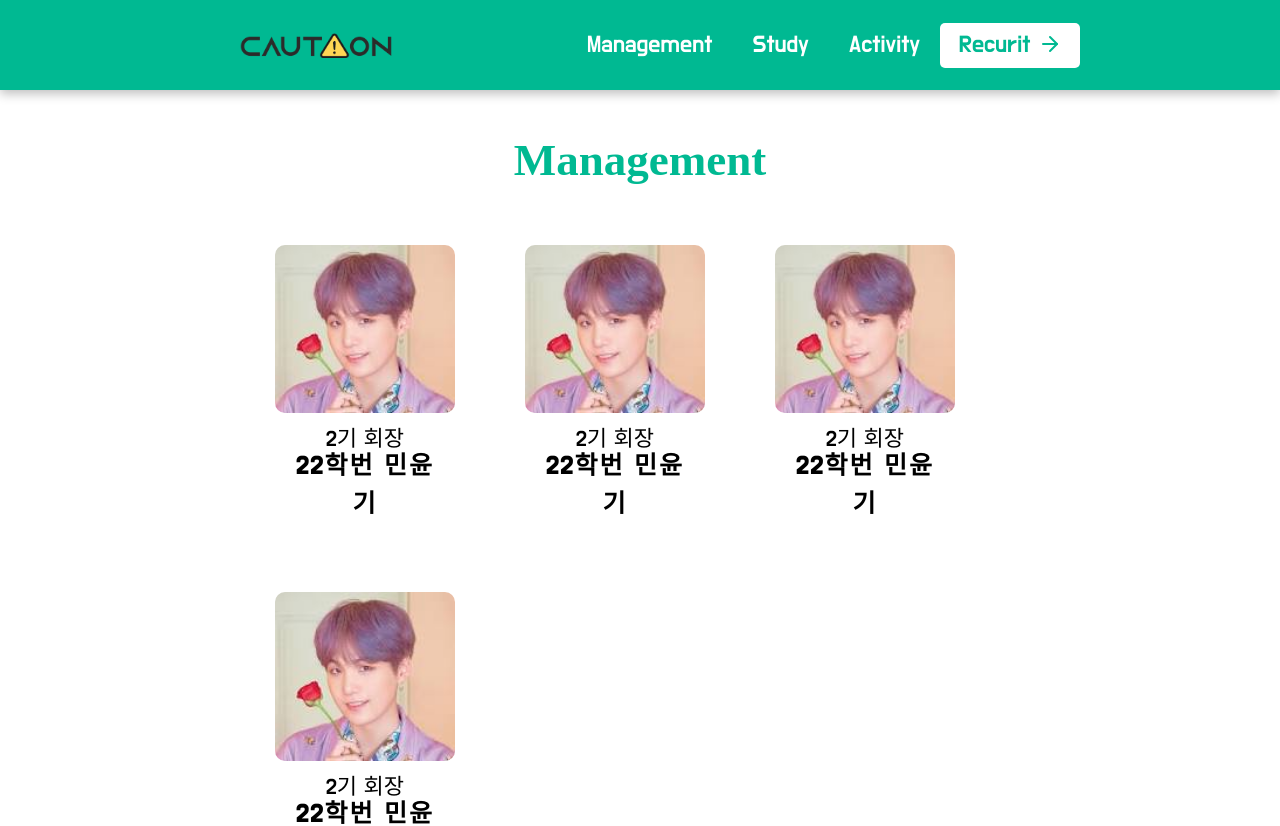
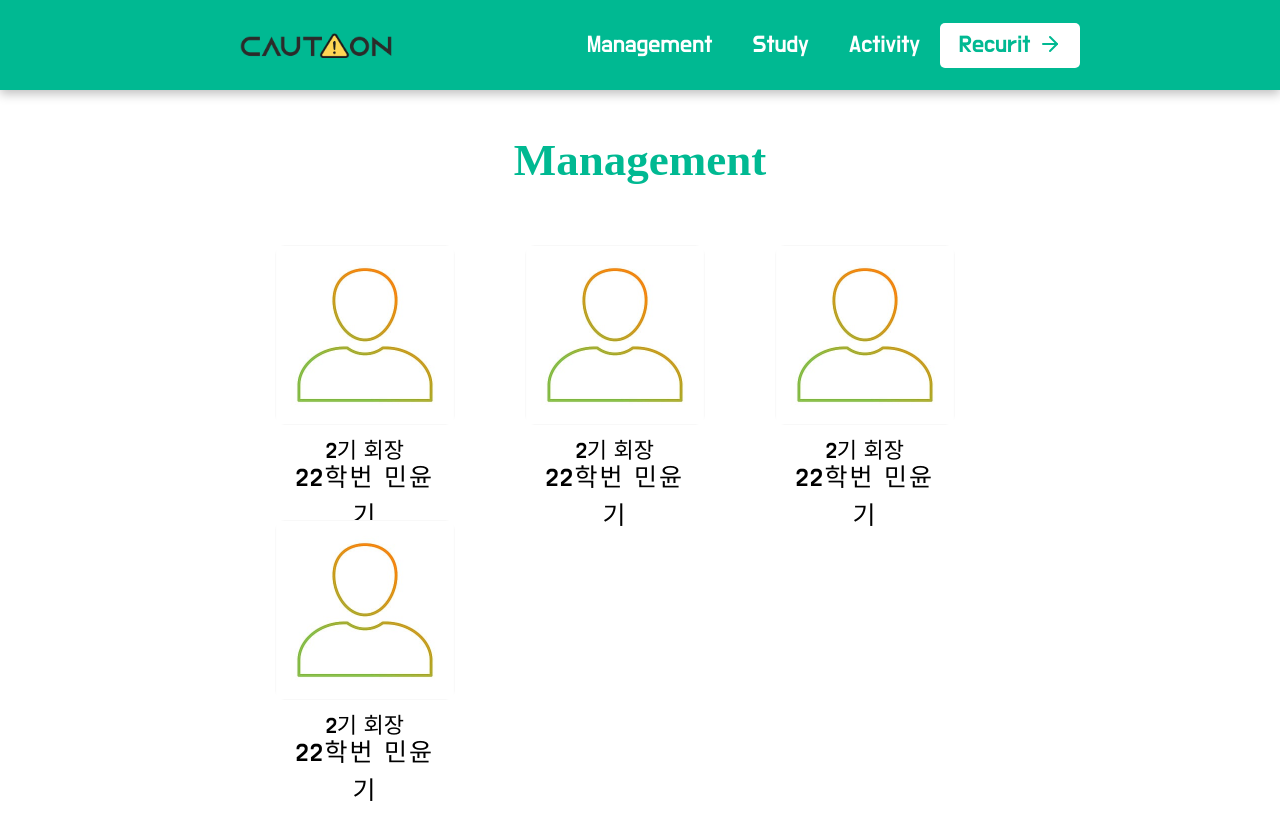
Before and after one commit to CAUti0n/CAUtion-Web-Front-End, a React (Create React App) app: page /management in a window 1280 px wide. Shown: the top 826 px of the page. Built offline with nearby package versions, Linux system fonts and the light colour scheme.

Commit message:
management 페이지 api 연결 및 주석 처리해놓음

```diff
--- a/src/Components/management/ManageCard.js
+++ b/src/Components/management/ManageCard.js
@@ -1,10 +1,11 @@
 import React from "react";
 import styled from "styled-components";
 import profileimg from "./profile.png"
-
+import gitIcon from "./git.png";
 
 const ManageWrapper = styled.a`
   width: 200px;
+  height: 250px;
   text-decoration: none;
   color: black;
 
@@ -18,7 +19,7 @@ const ManageWrapper = styled.a`
 
   &:hover {
     box-shadow: 0px 2px 3px 4px lightgray;
-  {/*transform: rotateY(180deg);*/}
+    transform: rotateY(180deg);
 
   }
 
@@ -39,7 +40,7 @@ const PositionWrapper = styled.div`
 const NameWrapper = styled.div`
 
   font-size: 25px;
-  font-weight: bold;
+
   letter-spacing: 2px;
   text-align: center;
   font-family: 'Do Hyeon', sans-serif;
@@ -57,11 +58,19 @@ const Front = styled.div`
 
 `
 const Back = styled.div`
+
+  position :relative;
+  bottom : 40px;
   backface-visibility: hidden;
 
   transform: rotateY(180deg);
 
 `
+
+const GitImg = styled.img`
+  width: 30px;
+`
+
 const ManageCard = ({
                         profImg = profileimg,
                         positions = '2기 회장',
@@ -69,6 +78,7 @@ const ManageCard = ({
                         gitLink = "https://github.com/lims00"
                     }) => {
     return (
+
             <ManageWrapper href={gitLink}>
                 <Front>
                     <ProfileImg src={profImg}/>
@@ -77,10 +87,11 @@ const ManageCard = ({
                         <NameWrapper>{name}</NameWrapper>
                     </NameContainer>
                 </Front>
-            <Back>
-                git 주소를 넣을 까
-            </Back>
-        </ManageWrapper>);
+                {/*<Back>
+                    <GitImg src={gitIcon}> {gitLink}</GitImg>
+                </Back>*/}
+            </ManageWrapper>
+        );
 }
 
 export default ManageCard;
--- a/src/Pages/Study/Study.js
+++ b/src/Pages/Study/Study.js
@@ -45,7 +45,7 @@ const Cards = styled.div`
 
 
 const Study = ({props}) => {
-    const [studyList, setStudyList] = useState(null);
+    {/*const [studyList, setStudyList] = useState(null);
     const [loading, setLoading] = useState(false);
     const [error, setError] = useState(null);
 
@@ -113,15 +113,18 @@ const Study = ({props}) => {
 
         return studyArray;
     }
-
+*/}
 
     return (<div>
         <Nav/>
         <Title props={"Study"} style={{"margin-bottom": "0px"}}/>
         <Wrapper>
             <Cards>
-                {ShowStudy()}
-
+                {/*서버 킬때 여기 주석 지워주면 됨*/}
+                {/*{ShowStudy()}*/}
+                <Year>2023-1</Year>
+                <StudyCard/>
+                <StudyCard/><StudyCard/><StudyCard/><StudyCard/>
             </Cards>
         </Wrapper>
         <Footer/>
```
Also changed, not shown: src/Pages/Management/Management.js (+68 -3 lines), src/Components/management/profile.png, src/Components/management/profile1 (2).png (added). Lines whose indentation alone changed are shown as unchanged.
